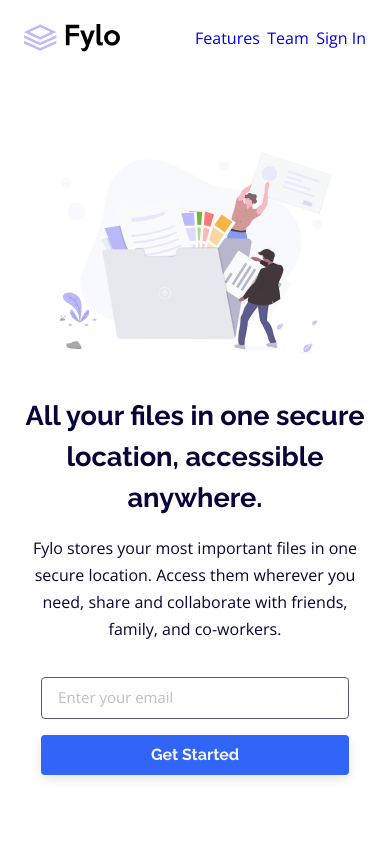
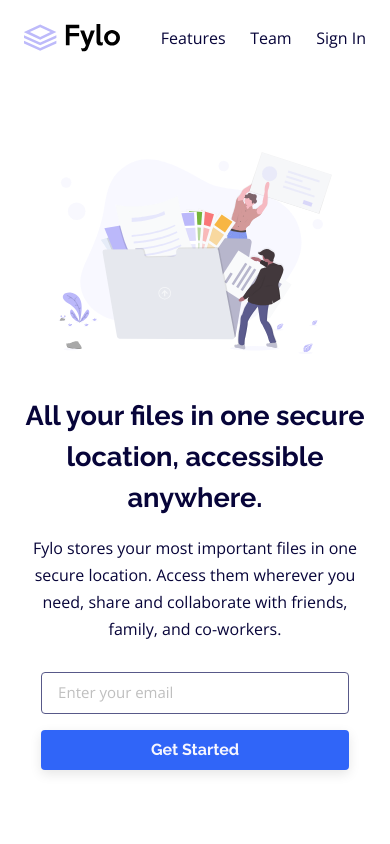
Before and after one commit to irefranscosme/fylo-landing-page, a website built with Vite: page index.html in a window 390 px wide. Shown: the top 844 px of the page. Built offline with nearby package versions, Linux system fonts and the light colour scheme.

Commit message:
mobile version done

```diff
--- a/style.scss
+++ b/style.scss
@@ -48,14 +48,18 @@ body {
     @include flex(space-between, center);
     width: 100%;
     .nav-img {
-        flex-basis: 50%;
+        flex-basis: 40%;
         img {
             max-width: var(--fs-900);
         }
     }
     .nav-list {
-        flex-basis: 50%;
+        flex-basis: 60%;
         @include flex(space-between, center);
+
+        a {
+            color: var(--primary-400);
+        }
     }
 }
 
@@ -82,7 +86,7 @@ body {
     text-align: center;
     padding-left: 5%;
     padding-right: 5%;
-    padding-top: 5%;
+    padding-top: 3.5%;
     input,
     button {
         margin: 1rem auto;
```
